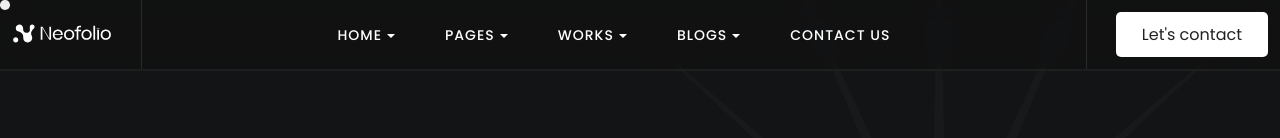
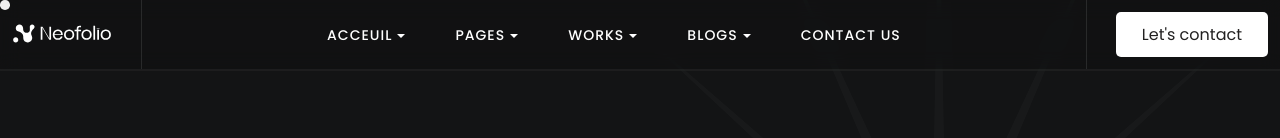
Before and after one commit to devOnlyPurple/portfolio, a website: page src/index.html in a window 1280 px wide. Shown: the top 138 px of the page. Drawn offline with Linux system fonts and the light colour scheme; files that its build step writes are made by us from their sources; grey boxes are pictures that could not be loaded; animation ran at ten frames a second; files whose address does not match are found by name; a web font is replaced by a local one.

Commit message:
frontend-24

```diff
--- a/src/index.html
+++ b/src/index.html
@@ -97,7 +97,7 @@
                 <ul class="navbar-nav">
                     <li class="nav-item dropdown">
                         <a class="nav-link dropdown-toggle" data-toggle="dropdown" href="#" role="button"
-                            aria-haspopup="true" aria-expanded="false"><span class="rolling-text">Home</span></a>
+                            aria-haspopup="true" aria-expanded="false"><span class="rolling-text">Acceuil</span></a>
                         <ul class="dropdown-menu">
                             <li><a class="dropdown-item" href="home-main.html">Main Home</a></li>
                             <li><a class="dropdown-item" href="home-digital-agency.html">Digital Agency</a></li>
```
